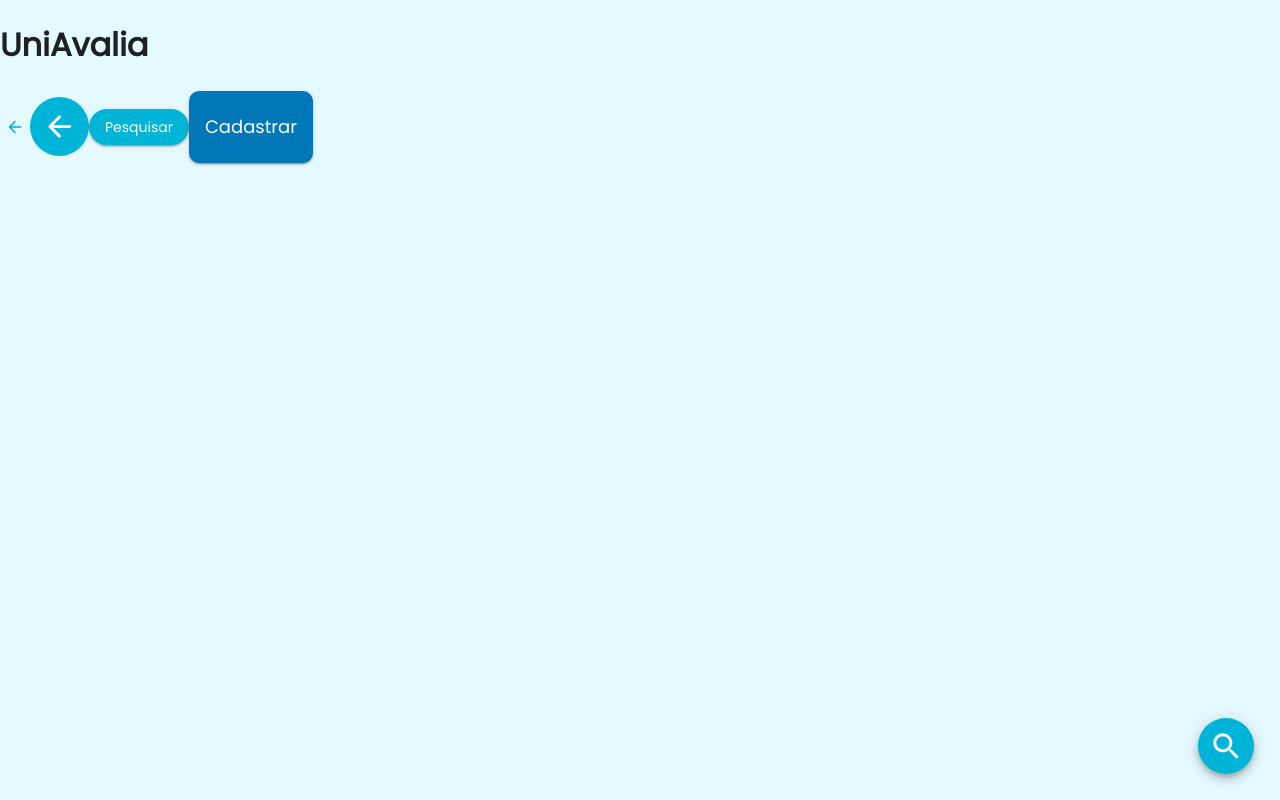
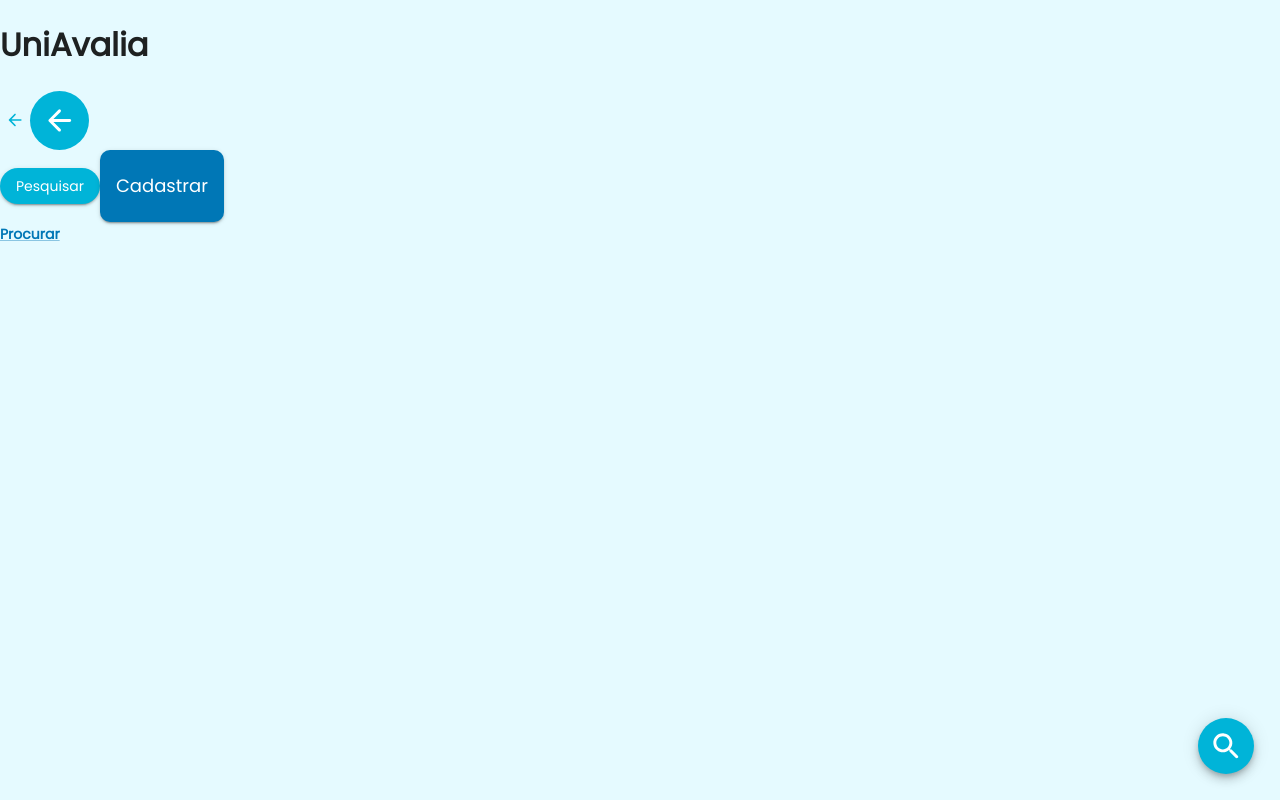
Before and after one commit to Barbosa885/UniAvalia-front, a Next.js app: page / in a window 1280 px wide. Built offline with nearby package versions, Linux system fonts and the light colour scheme.

Commit message:
feat: Create Link button

```diff
--- /dev/null
+++ b/src/components/LinkButton/index.tsx
@@ -0,0 +1,18 @@
+import { Link as MuiLink, LinkProps as MuiLinkProps } from '@mui/material'
+import Link from 'next/link'
+
+export type ButtonLinkProps = MuiLinkProps & {
+  href: string
+}
+
+export const LinkButton = ({ ...props }: ButtonLinkProps): JSX.Element => {
+  return (
+    <MuiLink
+      component={Link}
+      color="secondary"
+      fontSize={14}
+      fontWeight="bold"
+      {...props}
+    />
+  )
+}
--- a/src/pages/index.tsx
+++ b/src/pages/index.tsx
@@ -3,11 +3,13 @@ import { ArrowBackRounded, SearchRounded } from '@mui/icons-material'
 import { Button } from '../components/Button'
 import { FloatingButton } from '../components/FloatingButton'
 import { IconButton } from '../components/IconButton'
+import { LinkButton } from '../components/LinkButton'
 
 export default function Home(): JSX.Element {
   return (
     <>
       <h1 className="text-8xl">UniAvalia</h1>
+      <div className="">
         <IconButton size="small" color="primary" Icon={ArrowBackRounded} />
         <IconButton
           size="large"
@@ -15,10 +17,15 @@ export default function Home(): JSX.Element {
           Icon={ArrowBackRounded}
           filled
         />
+      </div>
+
+      <div className="">
         <Button rounded href="/search">
           Pesquisar
         </Button>
         <Button color="secondary">Cadastrar</Button>
+      </div>
+      <LinkButton href="/search">Procurar</LinkButton>
       <FloatingButton size="large" Icon={SearchRounded} />
     </>
   )
```
Lines whose indentation alone changed are shown as unchanged.
